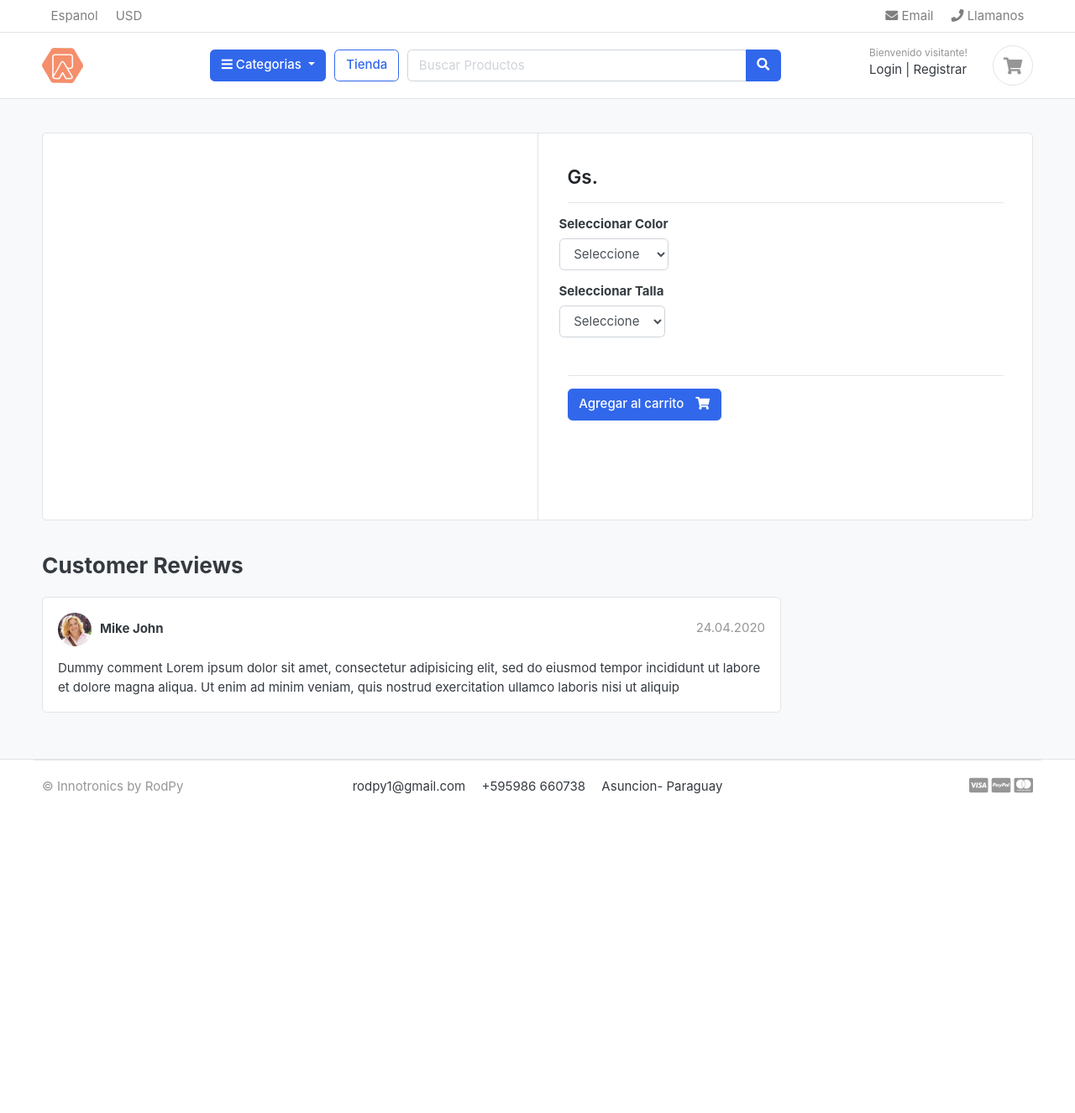
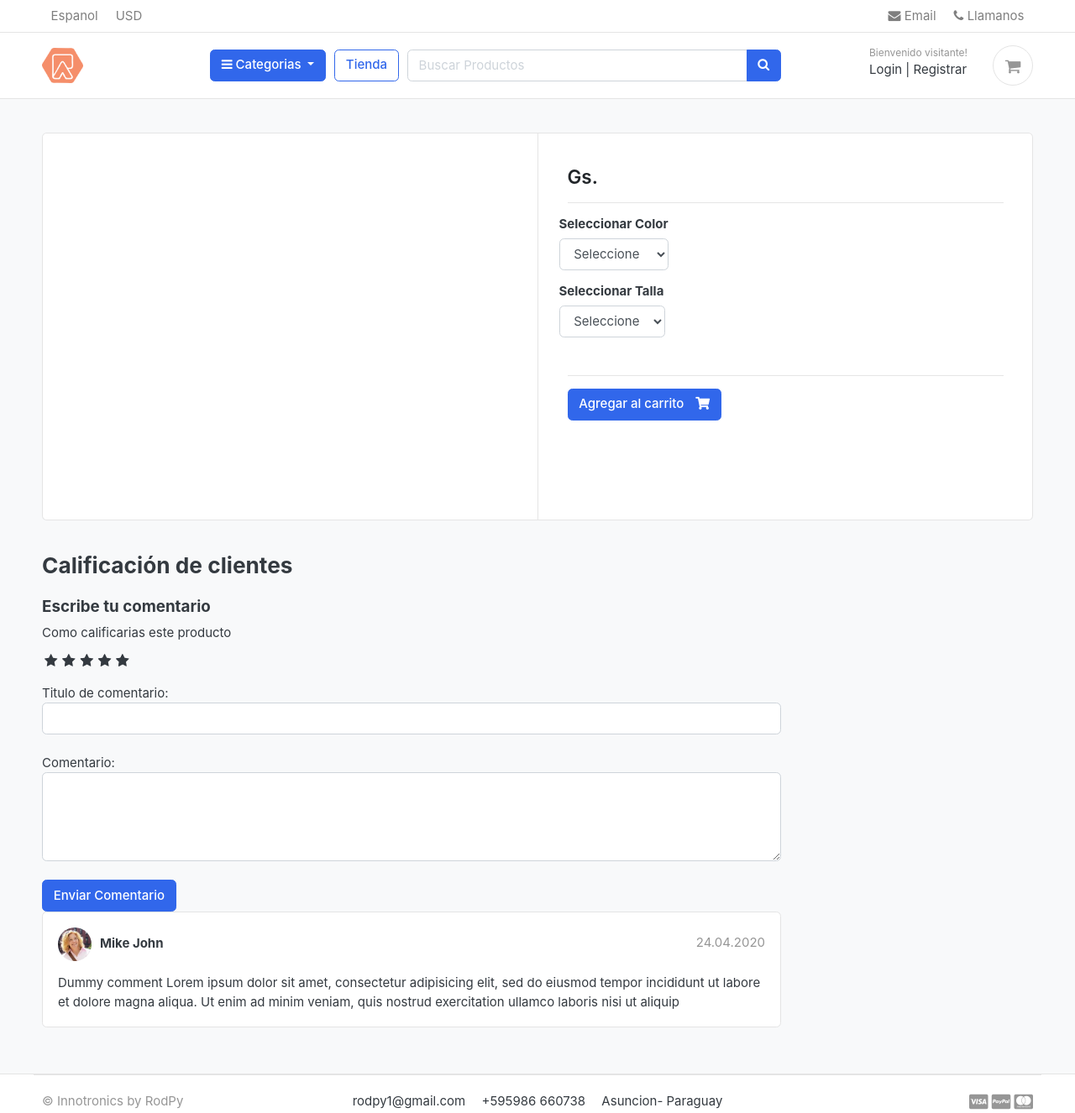
Before and after one commit to RodPy/Raanga_Project, a Django app: template templates/store/product_detail.html in a window 1280 px wide. Shown: the top 1326 px of the page at 84% size. Before the commit the page ends 946 px from the top, so only its background shows below. Run offline with Django 4.2, Linux system fonts and the light colour scheme; the template is opened without the code that fills it, so the values that code supplies are empty; some libraries are stand-ins or nearby versions; some web fonts are replaced.

Commit message:
estrellitas

```diff
--- /dev/null
+++ b/raanga/static/css/custom.css
@@ -0,0 +1,42 @@
+.rate > input {
+    display: none;
+
+}
+
+.rate {
+    display: inline-block;
+    border: 0;
+
+}
+
+.rate > label {
+    float: right;
+
+}
+
+.rate > label::before{
+
+    display: inline-block;
+    font-size: 1.1rem;
+    font-family: FontAwesome;
+    content: "\f005";
+    margin: 0;
+    padding: 0.3rem .2rem;
+    cursor: pointer;
+}
+
+.rate .half:before{
+    content: "\f089";
+    position: absolute;
+    padding-right: 0;
+
+}
+
+input:checked ~ label, label:hover ~label{
+    color: #ffb503;
+}
+
+input:checked + label:hover, input:checked ~label:hover, input:checked ~label:hover ~label,
+label:hover ~input:checked ~label{
+    color: #cc9000;
+}
--- a/templates/base.html
+++ b/templates/base.html
@@ -26,6 +26,11 @@
 <!-- custom style -->
 <link href="{% static 'css/ui.css' %}" rel="stylesheet" type="text/css"/>
 <link href="{% static 'css/responsive.css' %}" rel="stylesheet" media="only screen and (max-width: 1200px)" />
+
+<link href="{% static 'css/custom.css' %}" rel="stylesheet" type="text/css"/>
+<link rel="stylesheet" href="https://cdnjs.cloudflare.com/ajax/libs/font-awesome/4.7.0/css/font-awesome.min.css">
+
+
 
 <!-- custom javascript -->
 <script src="{% static 'js/script.js' %}" type="text/javascript"></script>
--- a/templates/store/product_detail.html
+++ b/templates/store/product_detail.html
@@ -86,9 +86,40 @@
 				<div class="col-md-9">
 
 					<header class="section-heading">
-						<h3>Customer Reviews </h3>
+						<h3>Calificación de clientes </h3>
 
 					</header>
+
+
+					<form action= "" method="post">
+					{% csrf_token %}
+					<h5> Escribe tu comentario </h5>
+					<div class= "">
+						<label for="" >Como calificarias este producto </label>
+						<br>
+						<div class="rate">
+							<input type="radio" name="rating" value="5" 	id="rating10"><label for="rating10" title="5"> </label>
+							<input type="radio" name="rating" value="4.5" 	id="rating9"><label for="rating9" title="4.5" class="half"> </label>
+							<input type="radio" name="rating" value="4" 	id="rating8"><label for="rating8" title="4"> </label>
+							<input type="radio" name="rating" value="3.5" 	id="rating7"><label for="rating7" title="3.5" class="half"> </label>
+							<input type="radio" name="rating" value="3" 	id="rating6"><label for="rating6" title="3"> </label>
+							<input type="radio" name="rating" value="2.5" 	id="rating5"><label for="rating5" title="2.5" class="half"> </label>
+							<input type="radio" name="rating" value="2" 	id="rating4"><label for="rating4" title="2"> </label>
+							<input type="radio" name="rating" value="1.5" 	id="rating3"><label for="rating3" title="1.5" class="half"> </label>
+							<input type="radio" name="rating" value="1" 	id="rating2"><label for="rating2" title="1"> </label>
+						</div>
+						<br>
+						Titulo de comentario:
+						<input type="text" class="form-control" name="subject" value="" >
+						<br>
+						Comentario:
+						<textarea name="comentario" rows="4" class="form-control" ></textarea>
+						<br>
+						<input type="submit" class="btn btn-primary" name="subjct" value="Enviar Comentario" >
+
+					</div>
+					</form>
+
 
 					<article class="box mb-3">
 						<div class="icontext w-100">
```
Also changed, not shown: store/forms.py (added, +7 -0 lines).
